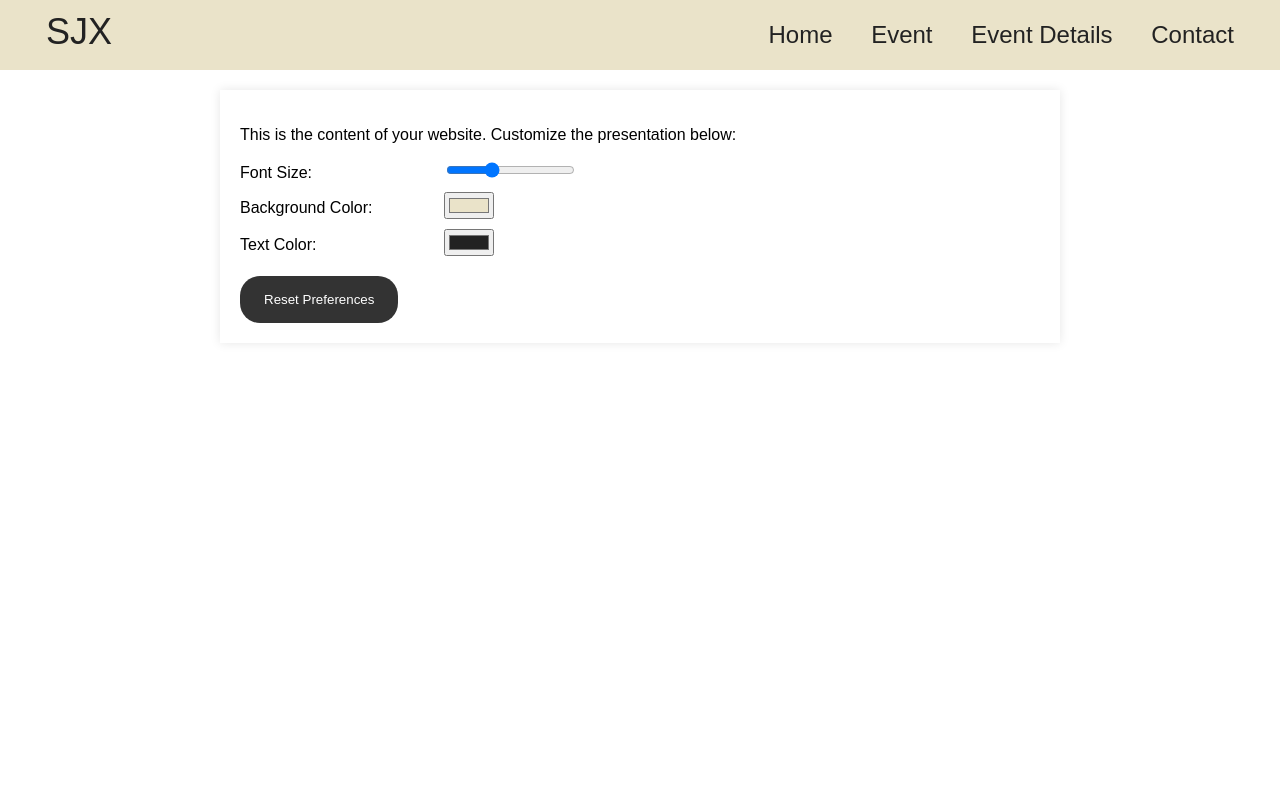
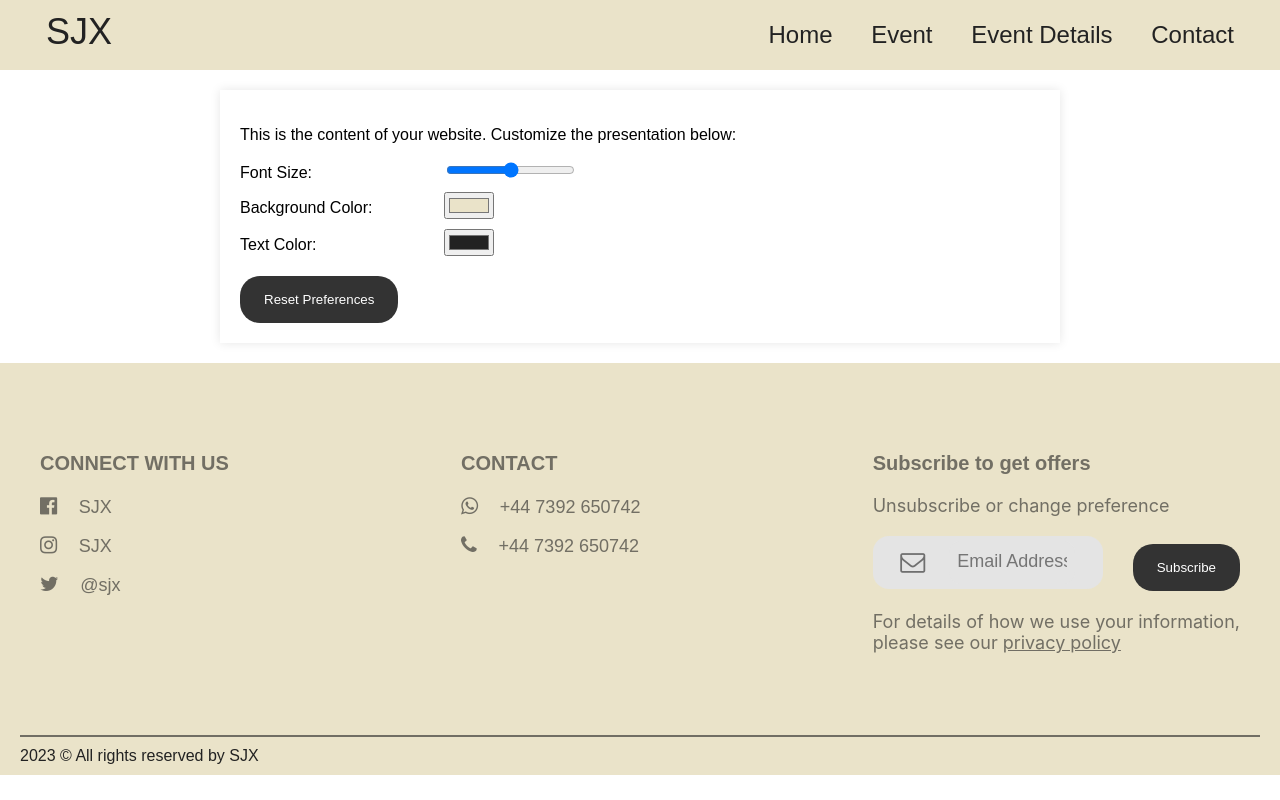
Before and after one commit to holooluwatosin/webpage, a plain HTML site: page settings.html in a window 1280 px wide. Drawn offline with Linux system fonts and the light colour scheme.

Commit message:
setup of footer section to suit the script functionalities

```diff
--- a/customization.js
+++ b/customization.js
@@ -28,6 +28,13 @@ function changeFontSize() {
     var fontSizeValue = document.getElementById("fontSize").value;
     document.getElementById("websiteHeader").style.fontSize = fontSizeValue + "em";
     document.getElementById("websiteBody").style.fontSize = fontSizeValue + "em";
+    // document.getElementById("websiteFooter").style.fontSize = fontSizeValue + "em";
+
+    // Update the font size for the footer
+    var footerElements = document.querySelectorAll('#websiteFooter *');
+    footerElements.forEach(function(element) {
+        element.style.fontSize = fontSizeValue + "em";
+    });
 
     // Save preferences to Local Storage
     localStorage.setItem("fontSize", fontSizeValue);
@@ -36,6 +43,7 @@ function changeFontSize() {
 function changeBackgroundColor() {
     var bgColorValue = document.getElementById("bgColor").value;
     document.getElementById("websiteHeader").style.backgroundColor = bgColorValue;
+    document.getElementById("websiteFooter").style.backgroundColor = bgColorValue;
 
     // Save preferences to Local Storage
     localStorage.setItem("bgColor", bgColorValue);
@@ -45,10 +53,21 @@ function changeTextColor() {
     var textColorValue = document.getElementById("textColor").value;
     document.getElementById("websiteHeader").style.color = textColorValue;
 
+
     // Update the text color of the links in the navigation menu
     var navLinks = document.querySelectorAll('.nav-link');
     navLinks.forEach(function(link) {
         link.style.color = textColorValue;
+    });
+
+    // Update the text color for the footer
+    // document.getElementById("websiteFooter").style.color = textColorValue;
+
+    // Update the text color for the footer
+    var footerElements = document.querySelectorAll('#websiteFooter *');
+    // var footerElements = document.querySelectorAll('#websiteFooter .social-media-handle, #websiteFooter .details');
+    footerElements.forEach(function(element) {
+        element.style.color = textColorValue;
     });
 
     // Save preference to Local Storage
@@ -61,17 +80,26 @@ function resetPreferences() {
     localStorage.removeItem("bgColor");
     localStorage.removeItem("textColor")
 
-    // Reset styles to default
+    // Reset Header styles to default
     document.getElementById("websiteHeader").style.fontSize = "1em";
-    document.getElementById("websiteBody").style.fontSize = "1em";
     document.getElementById("websiteHeader").style.backgroundColor = "#EAE3C9";
     document.getElementById("websiteHeader").style.color = "#222222"
+
+    // Reset Body style to default
+    document.getElementById("websiteBody").style.fontSize = "1em";
+
+    // Reset Footer styles to default
+    document.getElementById("websiteFooter").style.fontSize = "1em";
+    document.getElementById("websiteFooter").style.backgroundColor = "#EAE3C9";
+    document.getElementById("websiteFooter").style.color = "#222222"
 
     // Reset input values
     document.getElementById("fontSize").value = 1;
     document.getElementById("bgColor").value = "#EAE3C9";
     document.getElementById("textColor").value = "#222222"
 }
+///////////////////////////////////////////////////////
+
 
 //Toggle function for mobile view
 function toggleMobileMenu() {
--- a/settings.html
+++ b/settings.html
@@ -42,9 +42,9 @@
 
                 <div class="mobile-menu" id="mobileMenu">
                     <a href="/" class="nav-link">Home</a>
-                        <a href="/events" class="nav-link">Event</a>
-                        <a href="/event-detail" class="nav-link">Event Details</a>
-                        <a href="/contact" class="nav-link">Contact</a>
+                    <a href="/events" class="nav-link">Event</a>
+                    <a href="/event-detail" class="nav-link">Event Details</a>
+                    <a href="/contact" class="nav-link">Contact</a>
                 </div>
             </div>
         </header>
@@ -54,7 +54,7 @@
 
             <div class="settings">
                 <label for="fontSize">Font Size:</label>
-                <input type="range" id="fontSize" min="0.5" max="2" step="0.1" value="1" oninput="changeFontSize()">
+                <input type="range" id="fontSize" min="0.5" max="1.5" step="0.1" value="1" oninput="changeFontSize()">
             </div>
 
             <div class="settings">
@@ -69,5 +69,79 @@
 
             <button onclick="resetPreferences()">Reset Preferences</button>
         </section>
+
+        <footer id="websiteFooter">
+            <div>
+                <div class="foot-wrapper">
+                    <div class="first-foot">
+                        <p>CONNECT WITH US</p>
+                        <div class="social-media">
+                            <span class="icons">
+                                <i class="fa fa-facebook-official" aria-hidden="true"></i>
+                            </span>
+                            <span class="social-media-handle">
+                                SJX
+                            </span>
+                        </div>
+                        <div class="social-media">
+                            <span class="icons">
+                                <i class="fa fa-instagram" aria-hidden="true"></i>
+                            </span>
+                            <span class="social-media-handle">
+                                SJX
+                            </span>
+                        </div>
+                        <div class="social-media">
+                            <span class="icons">
+                                <!-- <img src="./assets/images/X svg.svg" alt="x" class="x"> -->
+                                <i class="fa fa-twitter" aria-hidden="true"></i>
+                            </span>
+                            <span class="social-media-handle">
+                                @sjx
+                            </span>
+                        </div>
+                    </div>
+                    <div class="second-foot">
+                        <p>CONTACT</p>
+                        <div class="social-media">
+                            <span class="icons">
+                                <i class="fa fa-whatsapp" aria-hidden="true"></i>
+                            </span>
+                            <span class="social-media-handle">
+                                +44 7392 650742
+                            </span>
+                        </div>
+                        <div class="social-media">
+                            <span class="icons">
+                                <i class="fa fa-phone" aria-hidden="true"></i>
+                            </span>
+                            <span class="social-media-handle">
+                                +44 7392 650742
+                            </span>
+                        </div>
+                    </div>
+                    <div class="third-foot">
+                        <p>Subscribe to get offers</p>
+                        <p class="Unsubscribe">Unsubscribe or change preference</p>
+                        <div class="Subscribe">
+                            <span class="search">
+                                <i class="fa fa-envelope-o" id="envelope" aria-hidden="true"></i>
+                                <input type="text" placeholder="Email Address" name="search">
+                            </span>
+                            <button type="submit" class="submit">
+                                Subscribe
+                                <!-- <i class="fa fa-search"></i> -->
+                            </button>
+                        </div>
+                        <p class="details">For details of how we use your information, <br> please see our
+                        <a href="#" class="details">privacy policy</a></p>
+                    </div>
+                </div>
+                <div class="divider"></div>
+                <div class="copyright">
+                    2023 © All rights reserved by SJX
+                </div>
+            </div>
+        </footer>
     </body>
 </html>
--- a/style.css
+++ b/style.css
@@ -117,8 +117,8 @@ main {
     font-size: 20px;
     font-style: normal;
     font-weight: 700;
-    line-height: 28px; /* 140% */
-    letter-spacing: -0.4px;
+    /* line-height: 140%; */
+    /* letter-spacing: -0.4px; */
     text-align: left;
     margin: 49px 0 54px 0;
 }
@@ -133,24 +133,28 @@ main {
 }
 .Subscribe {
     margin: 18px 0 20px 0;
+    display: flex;
+    align-items: center;
+    justify-content: space-between;
 }
-.submit {
+/* .submit {
     margin-left: 32px;
-}
-/* .details {
-    margin-top: 16px;
 } */
 .search {
     border-radius: 16px;
     background: #E4E4E4;
-    padding: 20px;
+    padding: 5px;
+    display: flex;
+    align-items: center;
+    justify-content: center;
+    width: 60%;
 }
 .search input[type="text"] {
     /* outline: none; */
-    /* padding: 15px 10px; */
     border-radius: 12px;
     padding: 12px 6px;
     background: inherit;
+    width: 50%;
     /* border: 0; */
     border-color: transparent;
     transition: border-color 0.3s;
@@ -170,14 +174,6 @@ main {
     margin-right: 24px;
     font-size: 25px;
 }
-/* .details {
-    color: rgba(34, 34, 34, 0.60);
-    font-family: Inter;
-    font-size: 18px;
-    font-style: normal;
-    font-weight: 400;
-    line-height: normal;
-} */
 .social-media {
     margin-bottom: 16px;
 }
@@ -205,7 +201,7 @@ main {
     width: 373px;
     height: 18px;
     /* flex-shrink: 0; */
-    color: #222;
+    color: #222222;
     text-align: left;
 
     /* Body/B2/Regular */
```
Also changed, not shown: index.html (+1 -1 lines).
